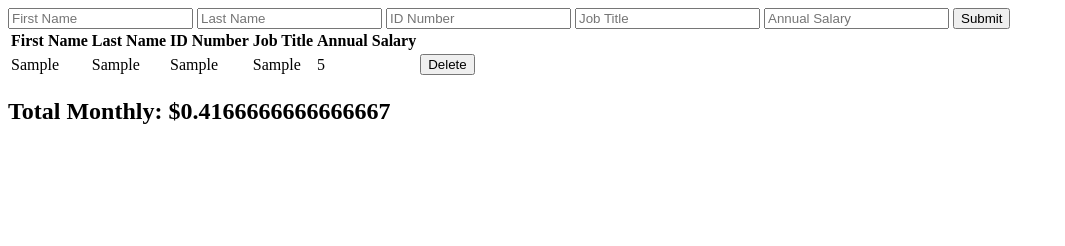
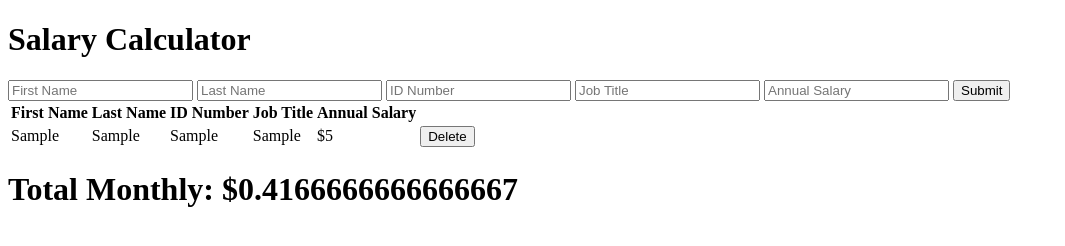
Before and after one commit to Davey-M/weekend-jquery-salary-calculator, a plain HTML site: page index.html in a window 1280 px wide. Both pictures are taken after typing "Sample", "Sample", "Sample", "Sample", "5" into the empty fields and a click on the input "Submit". Shown: the whole page, without its empty margins (0-1065 px from the left). Drawn offline with Linux system fonts and the light colour scheme.

Commit message:
Small changes to html and js

```diff
--- a/index.html
+++ b/index.html
@@ -14,6 +14,10 @@
     <title>JQuery Salary Calculator</title>
 </head>
 <body>
+
+    <header>
+        <h1>Salary Calculator</h1>
+    </header>
 
     <div class="inputContainer">
 
@@ -61,7 +65,7 @@
     </div>
 
     <div id="totalMonthlySalaryHolder">
-        <h2>Total Monthly: $<span id="totalMonthlySalary">0</span></h2>
+        <h1>Total Monthly: $<span id="totalMonthlySalary">0</span></h1>
     </div>
 
 </body>
--- a/scripts/client.js
+++ b/scripts/client.js
@@ -2,7 +2,6 @@
 $(main);
 
 function main() {
-	console.log("Jquery is ready");
 	// Get the values from the form on submit
 	$("#employeeForm").on("submit", handleFormSubmit);
 
@@ -36,7 +35,7 @@ class Employee {
                 <td>${this.lastName}</td>
                 <td>${this.idNumber}</td>
                 <td>${this.jobTitle}</td>
-                <td>${this.annualSalary}</td>
+                <td>$${this.annualSalary}</td>
                 <td>
                     <button class="deleteButton" row="${this.idNumber}" >Delete</button>
                 </td>
```
